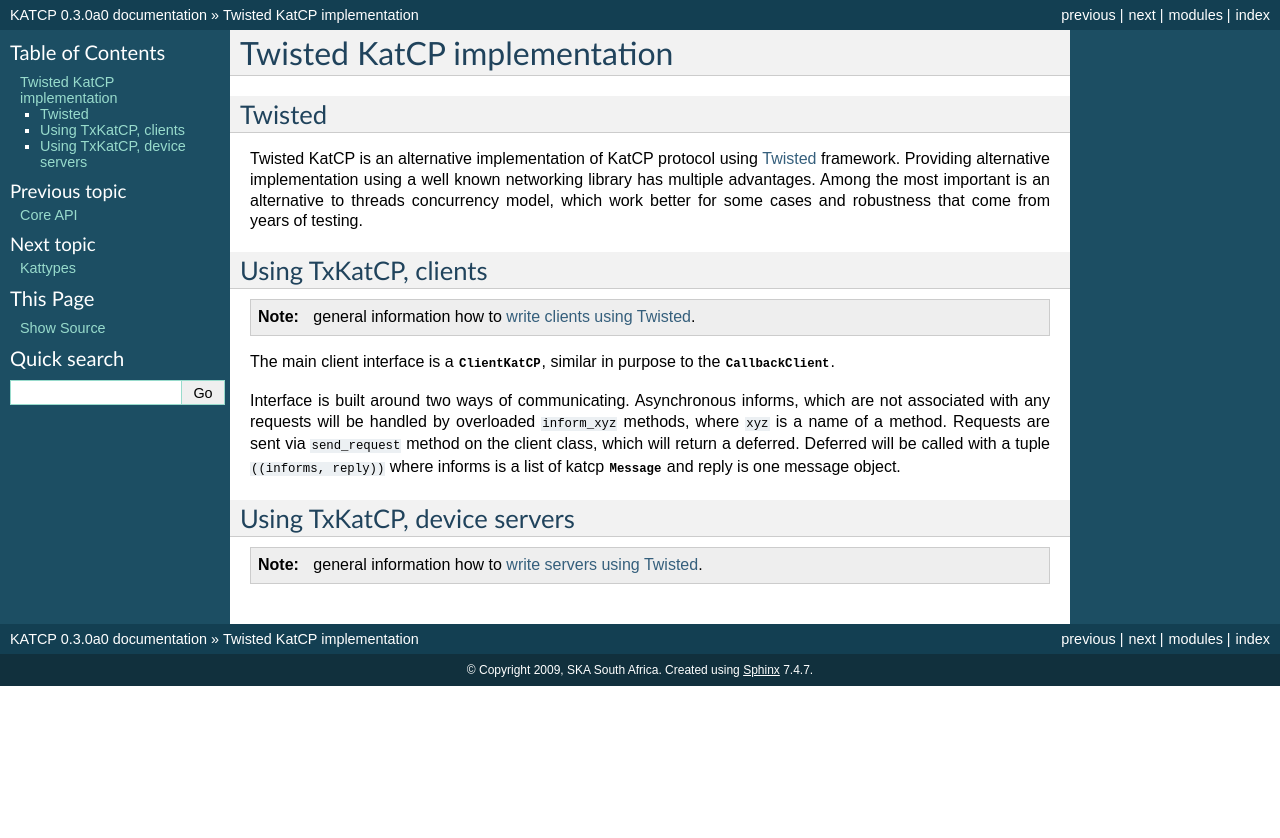
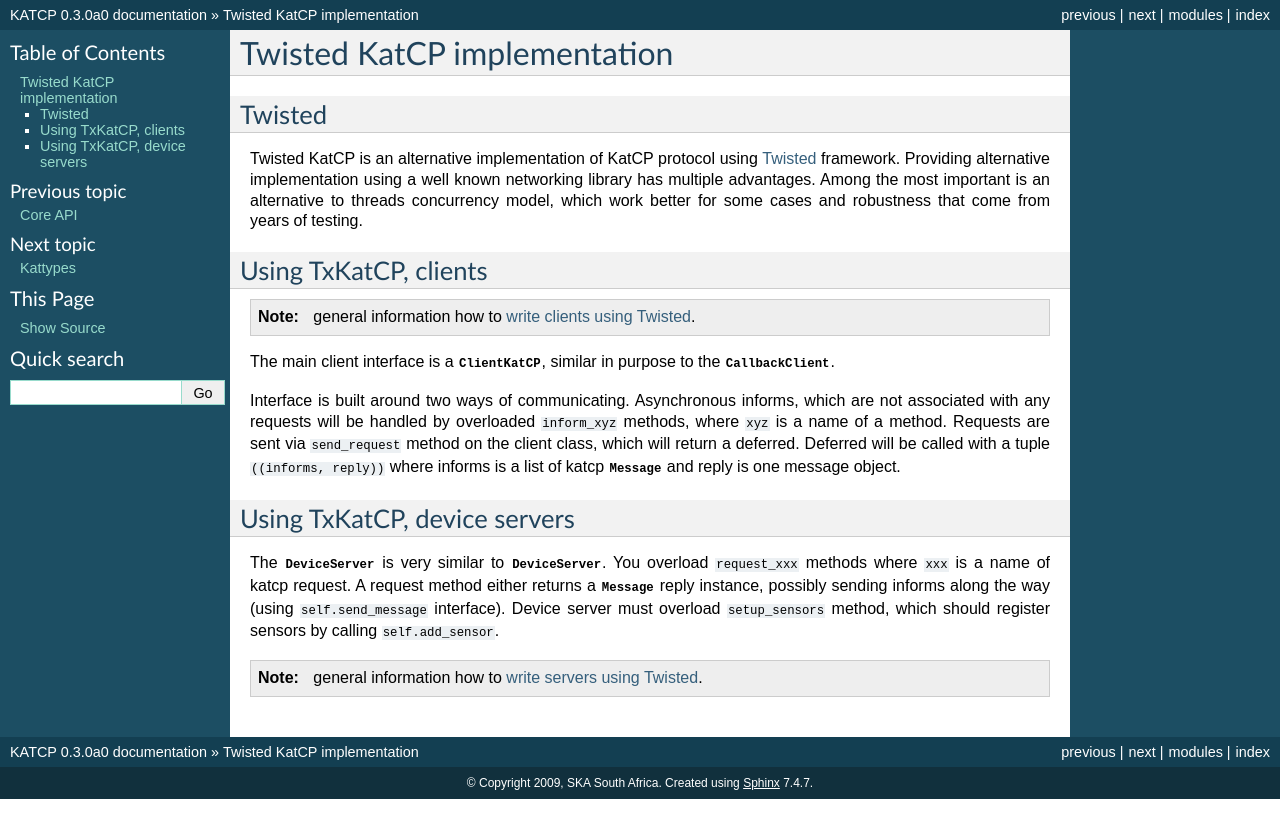
Before and after one commit to ska-sa/katcp-python, a Sphinx documentation site: the page built from doc/txkatcp.rst, in a window 1280 px wide. Shown: the top 838 px of the page. Built offline with Sphinx 7.4.7, drawn with Linux system fonts in a browser that asks for light colours; formulas are drawn with MathJax 3.

Commit message:
Write a paragraph about DeviceServer
git-svn-id: https://katfs.kat.ac.za/svnDS/code/katcp-python/trunk@6894 b56c7a7d-ac47-0410-a905-b6f7de78896a

```diff
--- a/doc/txkatcp.rst
+++ b/doc/txkatcp.rst
@@ -38,6 +38,14 @@ object.
 Using TxKatCP, device servers
 """""""""""""""""""""""""""""
 
+The :class:`DeviceServer <katcp.tx.DeviceServer>` is very similar to
+:class:`DeviceServer <katcp.DeviceServer>`. You overload ``request_xxx`` methods
+where ``xxx`` is a name of katcp request. A request method either returns
+a :class:`Message <katcp.Message>` reply instance, possibly sending informs
+along the way (using ``self.send_message`` interface). Device server must
+overload ``setup_sensors`` method, which should register sensors by calling
+``self.add_sensor``.
+
 .. note:: general information how to `write servers using Twisted`_.
 
 .. _`write servers using Twisted`: http://twistedmatrix.com/documents/current/core/howto/servers.html
```
